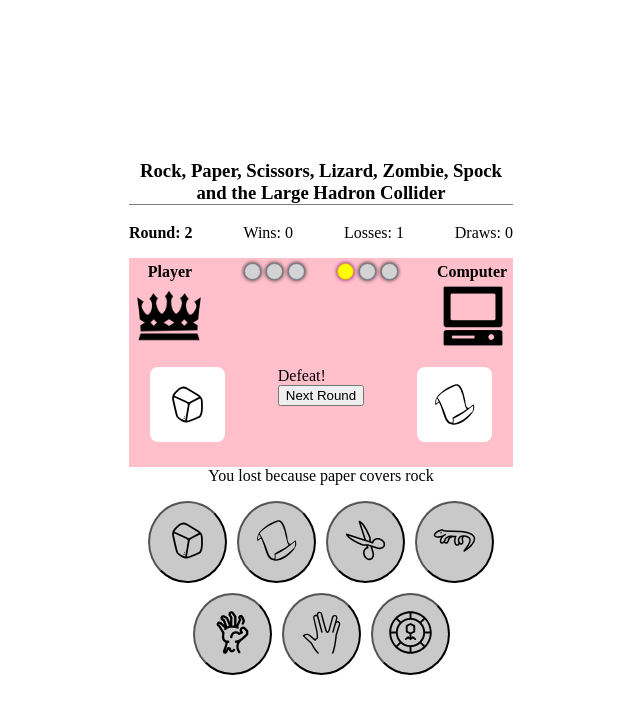
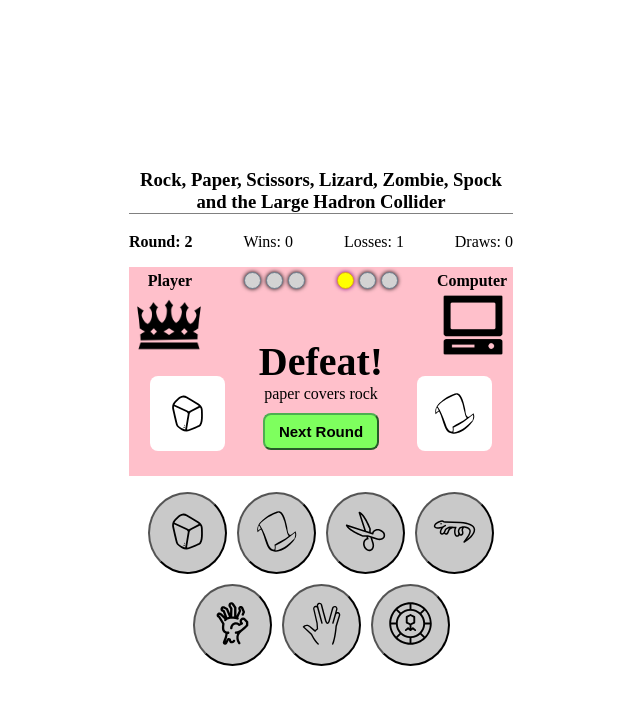
Before and after one commit to jaded-it/LizardSpock, a plain HTML site: page index.html in a window 1280 px wide. Both pictures are taken after a click on the button 506 px from the left and 541 px from the top of the page. Shown: the whole page, without its empty margins (319-959 px from the left). Drawn offline with Linux system fonts and the light colour scheme.

Commit message:
Restyled and added javascript to dynamically modify styles on combat round text

```diff
--- a/css/style.css
+++ b/css/style.css
@@ -89,7 +89,7 @@ h3 {
     width: 72px;
 }
 
-#message-section, #game-over-section {
+#game-over-section {
     text-align: center;
     margin: 0 0 16px 0;
 }
@@ -111,7 +111,7 @@ h3 {
 .player-input {
     padding: 0;
 
-    border-radius: 100%;
+    border-radius: 50%;
 }
 
 .rock {
@@ -165,6 +165,8 @@ img {
     display: flex;
     justify-content: space-between;
 
+    gap:2px;
+
     margin: 16px 16px;
 }
 
@@ -182,6 +184,41 @@ img {
     justify-content: space-between;
 }
 
+.combat-display {
+    margin-top: -1cm;
+
+    display: flex;
+    flex-direction: column;
+
+    align-items: center;
+}
+
 .lock-input {
     background-color: #c9c9c9;
 }
+
+.combat-state {
+    font-weight: bold;
+
+    font-size: 40px;
+}
+
+#message-section {
+    text-align: center;
+}
+
+.next-round {
+    background-color: #7eff5e;
+    padding: 8px 14px;
+
+    border-color: #4caf50;
+    font-weight: bold;
+    font-size: 15px;
+
+    margin-top: 10px;
+    border-radius: 8px;
+}
+
+.hidden {
+    visibility: hidden
+}
--- a/index.html
+++ b/index.html
@@ -57,8 +57,11 @@
                                 <img class="player-choice-display" src="./images/lhc.svg">
                             </div>
                             <div class="combat-display">
-                                <div class="combat-state">Defeat!</div>
-                                <button class="next-round">Next Round</button>
+                                <div class="combat-state hidden">Defeat!</div>
+                                <div id="message-section">
+
+                                </div>
+                                <button class="next-round hidden">Next Round</button>
                             </div>
                             <div class="choice computer-choice">
                                 <img class="computer-choice-display" src="./images/lhc.svg">
@@ -68,9 +71,7 @@
                 </div>
 
                 <!-- Message section -->
-                <div id="message-section">
 
-                </div>
                 <div id="game-over-section">
 
                 </div>
--- a/scripts/script.js
+++ b/scripts/script.js
@@ -83,15 +83,15 @@ function getRoundResult(player_action_index, computer_action_index) {
     let victory_verb;
     switch (player_action_index) {
         case computer_action_index:
-            return [0, `You drew because you both chose ${player_action}`];
+            return [0, `Both chose ${player_action}`];
         case player_winning_action:
         case player_alternate_winning_action:
         case player_extra_winning_action:
             victory_verb = getVictoryVerb(player_action_index, computer_action_index);
-            return [1, `You won because ${player_action} ${victory_verb} ${computer_action}`];
+            return [1, `${player_action} ${victory_verb} ${computer_action}`];
         default:
             victory_verb = getVictoryVerb(computer_action_index, player_action_index);
-            return [2, `You lost because ${computer_action} ${victory_verb} ${player_action}`];
+            return [2, `${computer_action} ${victory_verb} ${player_action}`];
     }
 }
 
@@ -111,6 +111,13 @@ function updateStats() {
         computer_score_pips[i].classList.add("pipglow");
     }
 
+    // Set text and visibility of the next round / game button
+    let nextButton = document.querySelector(".next-round");
+    if (is_game_over) {
+        nextButton.textContent = "New Game";
+    } else {
+        nextButton.textContent = "Next Round";
+    }
 
     let player_input_buttons = document.querySelectorAll(".player-input");
     player_input_buttons.forEach((button) => {
@@ -126,34 +133,29 @@ function updateStats() {
 }
 
 function playerSelect(player_action_index, computer_action_index) {
-    // Reset stats if necessary
-    if (is_game_over) {
-        player_win_count = 0;
-        computer_win_count = 0;
-        round_number = 1;
-        game_over_message = '';
-        is_game_over = false;
 
-        // Reset pips
-        for (let i = 0; i < 3; i++) {
-            player_score_pips[i].classList.remove("pipglow");
-            computer_score_pips[i].classList.remove("pipglow");
-        }
-    }
 
     // Calculate the round result
     let round_result = getRoundResult(player_action_index, computer_action_index);
     console.log(`You played: ${ALL_ACTIONS[player_action_index]}\n${round_result[1]}`); // Output round result message
 
+    let nextButton = document.querySelector(".next-round");
+    nextButton.classList.remove("hidden");
+    let combat_state_text = document.querySelector(".combat-state");
+    combat_state_text.classList.remove("hidden");
+
     // Get who won and increment respectively
     switch (round_result[0]) {
         case 1: // Player victory
             player_win_count++
+            combat_state_text.textContent = "Victory!";
             break;
         case 2: // Computer victory
             computer_win_count++
+            combat_state_text.textContent = "Defeat!";
             break;
         default: // Draw
+            combat_state_text.textContent = "Draw!";
             break;
     }
 
@@ -277,6 +279,26 @@ function game() {
     let nextButton = document.querySelector(".next-round");
     nextButton.addEventListener("click", () => {
         if (!is_player_selected || !is_computer_selected) return;
+
+        // Reset stats if necessary
+        if (is_game_over) {
+            player_win_count = 0;
+            computer_win_count = 0;
+            round_number = 1;
+            game_over_message = '';
+            is_game_over = false;
+
+            // Reset pips
+            for (let i = 0; i < 3; i++) {
+                player_score_pips[i].classList.remove("pipglow");
+                computer_score_pips[i].classList.remove("pipglow");
+            }
+        }
+
+        let combat_state_text = document.querySelector(".combat-state");
+        nextButton.classList.add("hidden");
+        combat_state_text.classList.add("hidden");
+        message = "Select your move!";
         is_buttons_locked = false;
 
         is_player_fast_rolling = false;
```
